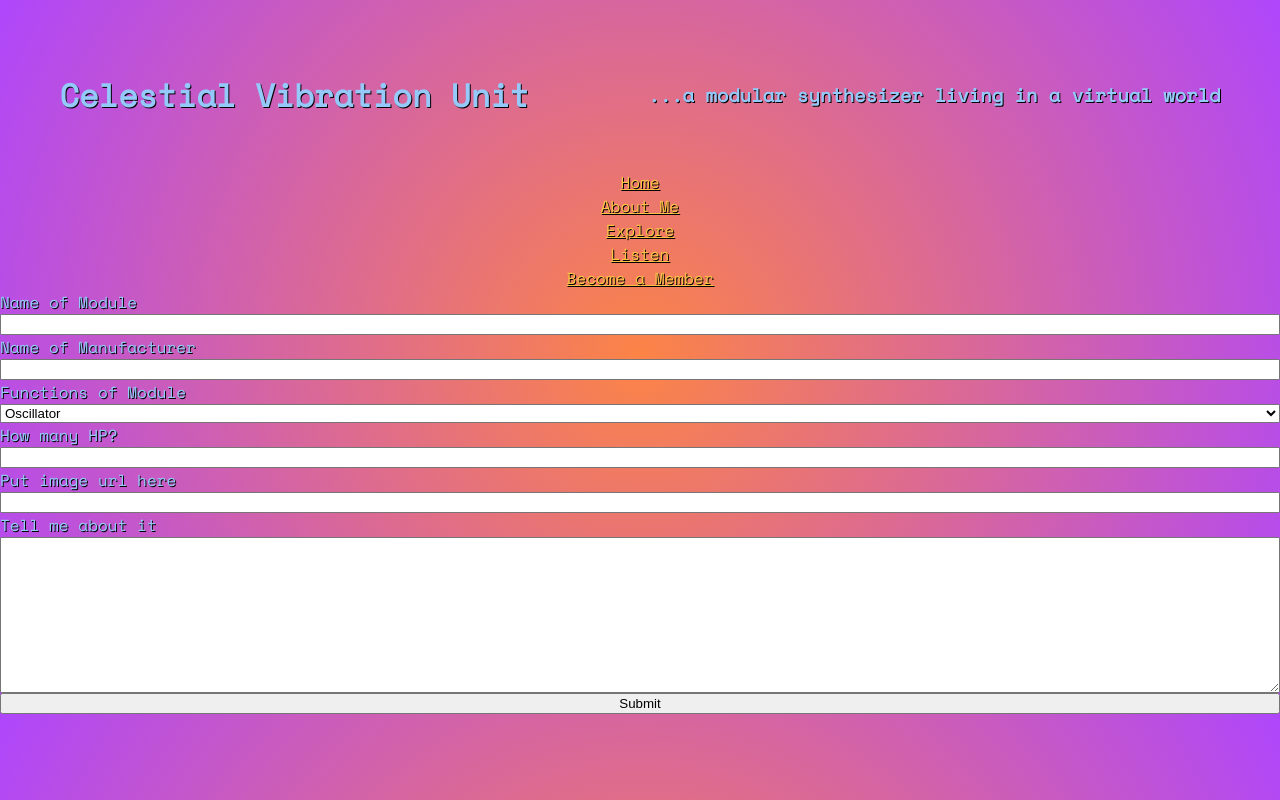
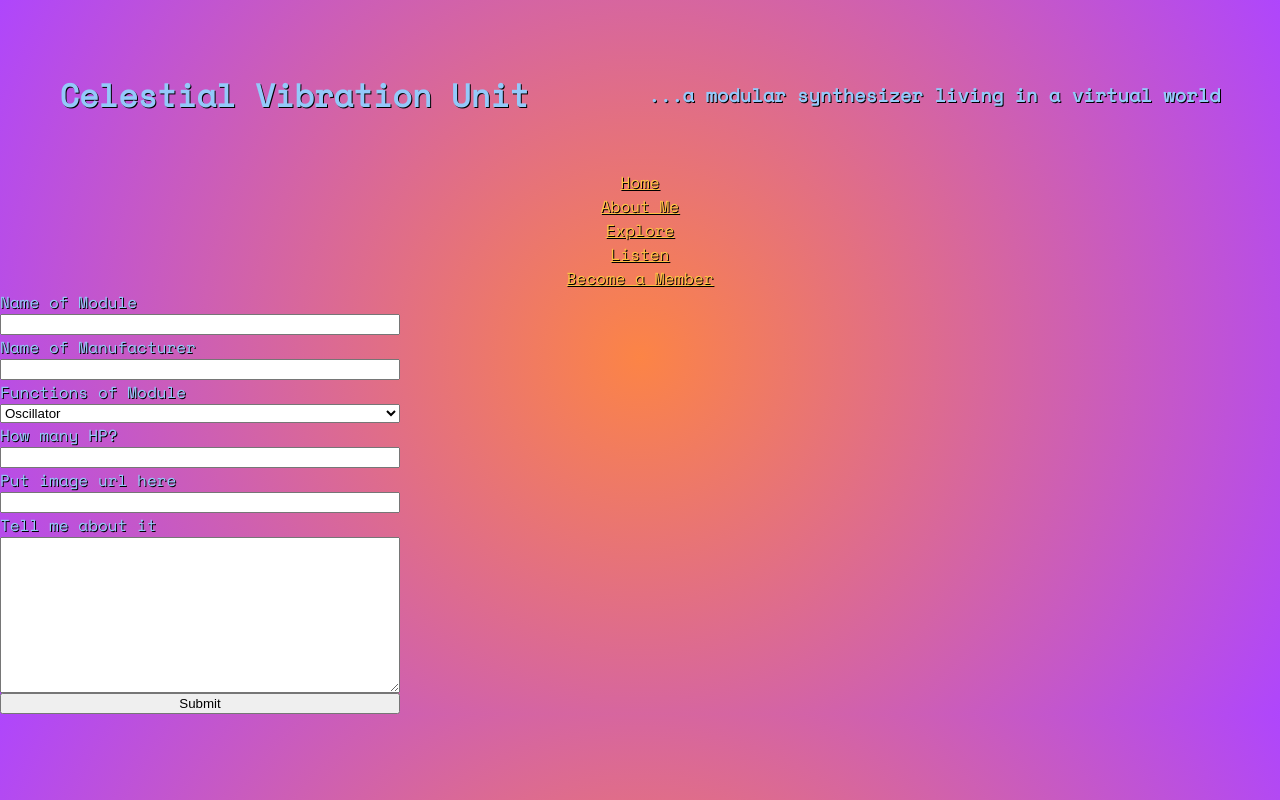
Before and after one commit to ian713hansson/CelestialVibrationUnit, a React (Create React App) app in the folder cvu_react/: page /member in a window 1280 px wide. Built offline with nearby package versions, Linux system fonts and the light colour scheme.

Commit message:
fixed a value issue in my form

```diff
--- a/cvu_react/src/App.css
+++ b/cvu_react/src/App.css
@@ -60,6 +60,9 @@ header nav a{
 }
 
 form {
+  border-radius: 10px;
+  max-width: 50vh;
   display: flex;
+  justify-content: center;
   flex-direction: column;
 }
--- a/cvu_react/src/components/ModuleCard.jsx
+++ b/cvu_react/src/components/ModuleCard.jsx
@@ -10,7 +10,7 @@ const deleteModule = async (id) => {
     console.log('module deleted')
 }
 
-const handleUpdate = async () => {
+const handleUpdate = async (id) => {
     const { name, manufacturer, size, description } = (props)
     axios.put(`http://localhost:3001/api/modules/${props.id}`, {
         name: {name},
@@ -19,7 +19,6 @@ const handleUpdate = async () => {
         description: {description}
     })
 }
-
 
 
     return (
@@ -34,7 +33,7 @@ const handleUpdate = async () => {
                 <h3>{props.size}</h3>
                 <p>{props.description}</p>
                 <button onClick={()=>deleteModule(props.id)}>Delete</button>
-                <button onClick={handleUpdate}>Update</button>
+                <button onClick={()=>handleUpdate(props.id)}>Update</button>
 
 
         </div>
--- a/cvu_react/src/pages/Member.js
+++ b/cvu_react/src/pages/Member.js
@@ -6,8 +6,9 @@ function Member () {
     {
         name: '',
         manufacturer: '',
-        function: [],
+        function: '',
         size: '',
+        image: '',
         description: ''
     }
 
@@ -37,7 +38,7 @@ function Member () {
                 <label htmlFor='manufacturer'>Name of Manufacturer</label>
                 <input type='text' id='manufacturer' onChange={handleChange} value={formState.manufacturer}/>
                 <label htmlFor='function'>Functions of Module</label>
-                <select id='function' onChange={handleChange} value={formState.function}>
+                <select id='function' onChange={handleChange} multiple={false} value={formState.function}>
                     <option value='oscillator'>Oscillator</option>
                     <option value='utility'>Utility</option>
                     <option value='effect'>Effects</option>
```
